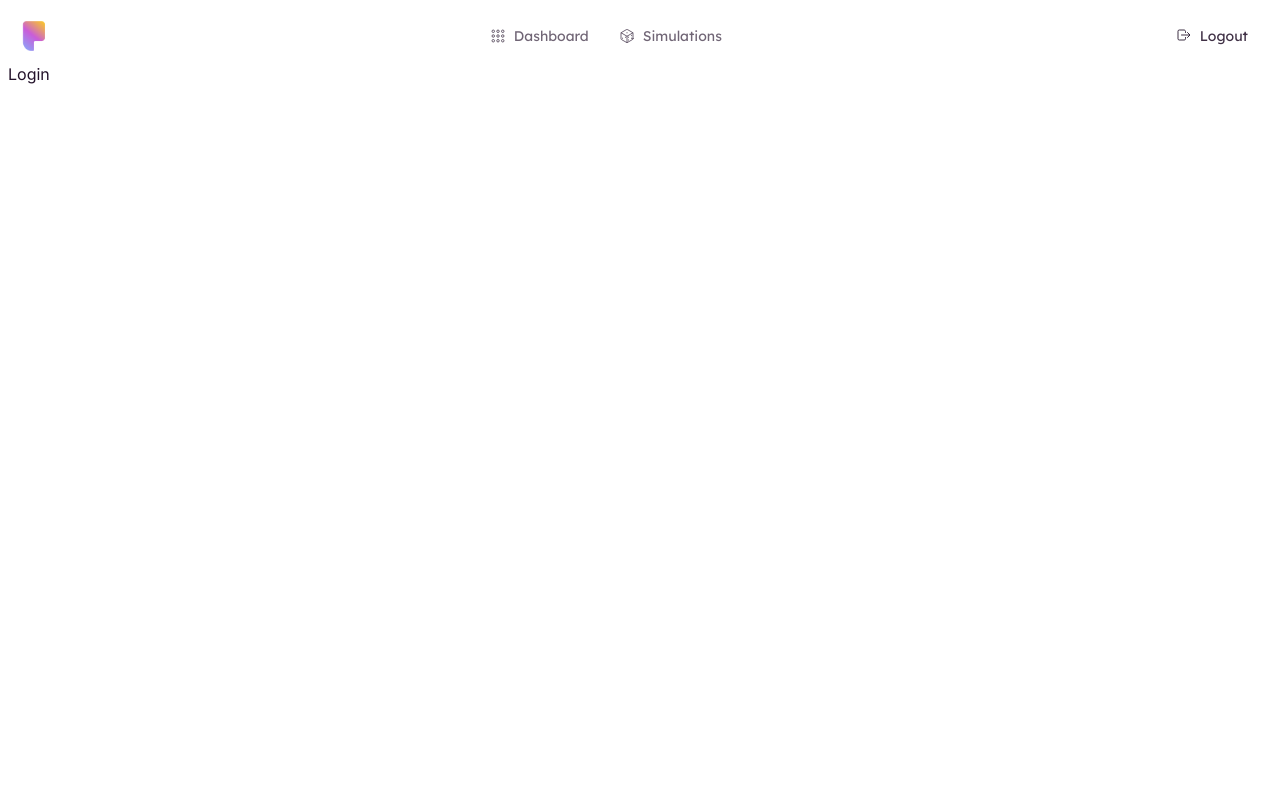
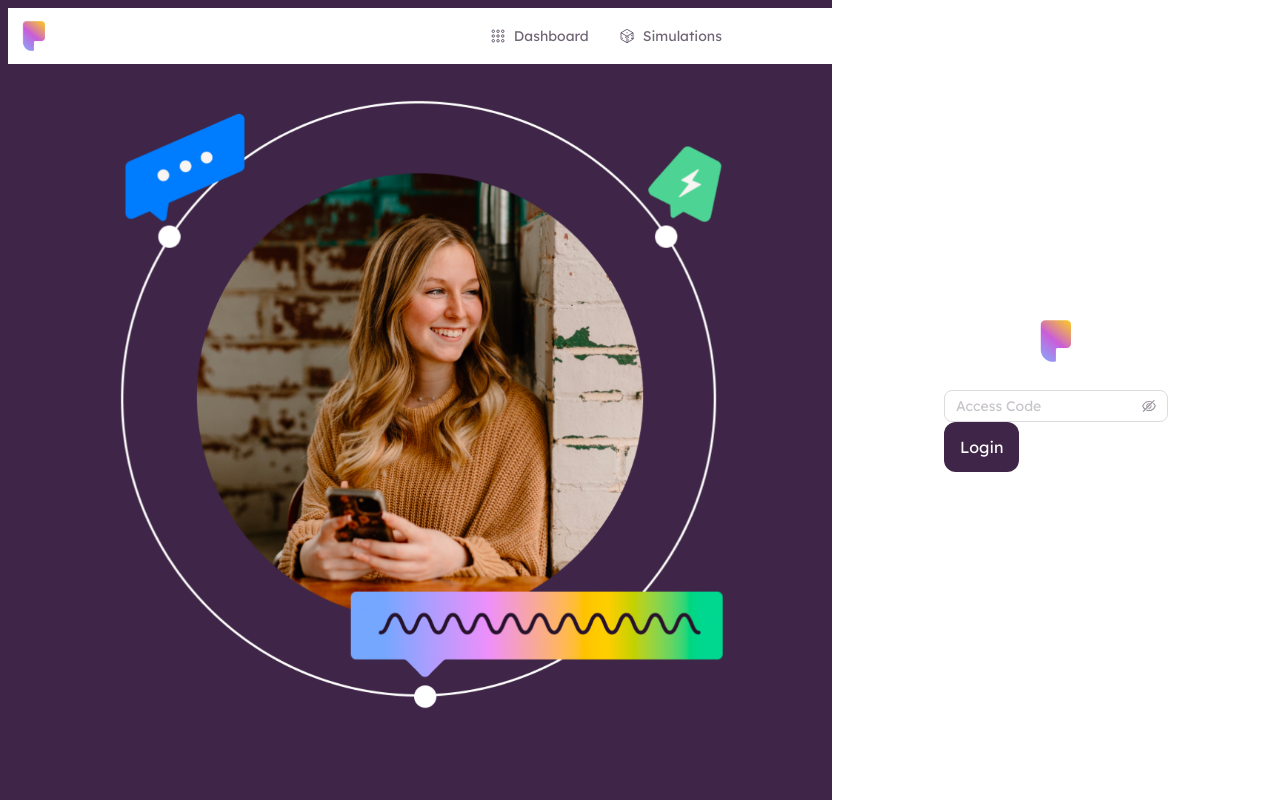
Before and after one commit to tum-v2/parloa-ui, a Next.js app: page /login in a window 1280 px wide. Built offline with nearby package versions, Linux system fonts and the light colour scheme.

Commit message:
Add login page with background image and access code input

```diff
--- a/src/app/login/page.tsx
+++ b/src/app/login/page.tsx
@@ -1,7 +1,73 @@
+'use client';
 import React from 'react';
+import background from './components/background.png';
+import logo from '@/components/parloa-logo.png';
+import Image from 'next/image';
+import theme from '@/theme/theme';
+import { InputField } from '@/components/generic/InputField';
+import Button from '@/components/generic/Button';
 
 const Login = () => {
-  return <div>Login</div>;
+  const landingImageBackgroundStyle: React.CSSProperties = {
+    zIndex: -1
+  };
+
+  const accessCodeContainerStyle: React.CSSProperties = {
+    display: 'flex',
+    flexDirection: 'column',
+    alignItems: 'center',
+    justifyContent: 'center',
+    backgroundColor: theme.color.white,
+    width: '35vw',
+    position: 'fixed',
+    right: 0,
+    top: 0,
+    bottom: 0
+  };
+
+  const logoStyle: React.CSSProperties = {
+    marginBottom: theme.padding.l
+  };
+
+  const accessCodeInputStyle: React.CSSProperties = {
+    width: '50%',
+    minWidth: '200px',
+    marginBottom: theme.padding.m
+  };
+
+  return (
+    <div>
+      <Image
+        style={landingImageBackgroundStyle}
+        src={background}
+        alt="background"
+        priority={false}
+        layout="fill"
+        objectFit="cover"
+        // objectPosition="center"
+      />
+      <div style={accessCodeContainerStyle}>
+        <Image
+          style={logoStyle}
+          src={logo}
+          alt="logo"
+          width={50}
+          height={50}
+          priority={false}
+        />
+        <div style={accessCodeInputStyle}>
+          <InputField type="password" placeholder="Access Code" />
+          <Button
+            onClick={() => {
+              console.log('login');
+            }}
+          >
+            Login
+          </Button>
+        </div>
+      </div>
+    </div>
+  );
 };
 
 export default Login;
--- a/src/components/nav-bar/index.tsx
+++ b/src/components/nav-bar/index.tsx
@@ -4,7 +4,7 @@ import React, { useState } from 'react';
 import Image from 'next/image';
 
 import NavBarTab from './components/NavBarTab';
-import logo from './components/parloa-logo.png';
+import logo from '../parloa-logo.png';
 import NavBarLogout from './components/NavBarLogout';
 import { useRouter } from 'next/navigation';
 import theme from '@/theme/theme';
```
Also changed, not shown: src/app/login/components/background.png (added), src/components/parloa-logo.png (renamed from src/components/nav-bar/components/parloa-logo.png).
